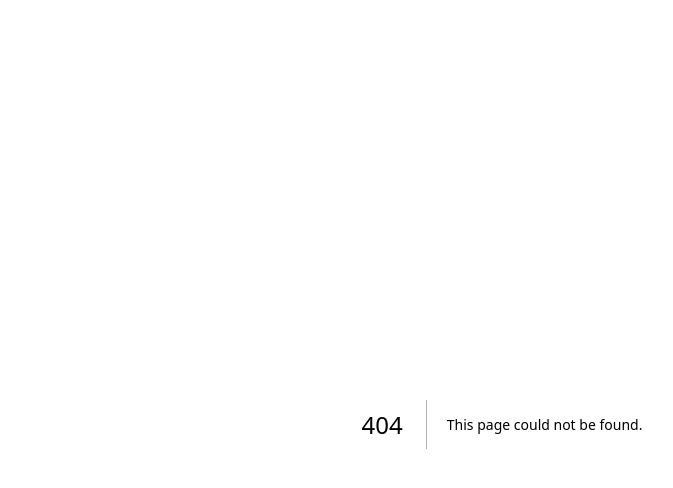
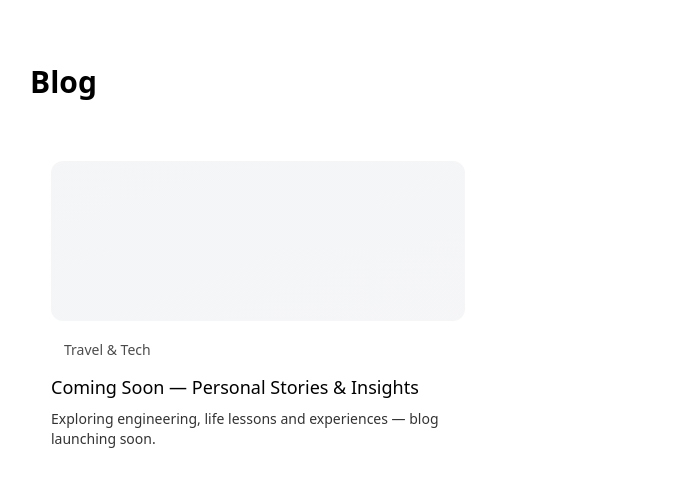
Before and after one commit to HarishS99/harish-portfolio, a Next.js app: page /blog in a window 1280 px wide. Before the commit this address had no page. Shown: the top 488 px of the page, without its empty margins (138-811 px from the left). Built offline with nearby package versions, Linux system fonts and the light colour scheme.

Commit message:
Create page.tsx

```diff
--- /dev/null
+++ b/app/blog/page.tsx
@@ -0,0 +1,32 @@
+"use client";
+
+import Link from "next/link";
+
+export default function BlogPage() {
+  return (
+    <main className="min-h-screen p-6 md:p-10 max-w-5xl mx-auto">
+      <h1 className="text-3xl font-bold mb-10">Blog</h1>
+
+      <div className="grid md:grid-cols-2 gap-8">
+        {/* PLACEHOLDER BLOG CARD */}
+        <Link
+          href="#"
+          className="block p-5 rounded-2xl border border-white/10 dark:border-white/20 bg-white/5 hover:scale-[1.01] hover:shadow-xl transition-transform duration-200"
+        >
+          <div className="w-full h-40 rounded-xl bg-gradient-to-br from-gray-200/40 to-gray-400/10 dark:from-gray-800/40 dark:to-gray-700/10 mb-4" />
+
+          <span className="text-sm opacity-70 px-3 py-1 rounded-full border border-white/10 dark:border-white/20">
+            Travel & Tech
+          </span>
+
+          <h2 className="text-lg font-medium mt-3">
+            Coming Soon — Personal Stories & Insights
+          </h2>
+          <p className="text-sm opacity-80 mt-2">
+            Exploring engineering, life lessons and experiences — blog launching soon.
+          </p>
+        </Link>
+      </div>
+    </main>
+  );
+}
```
